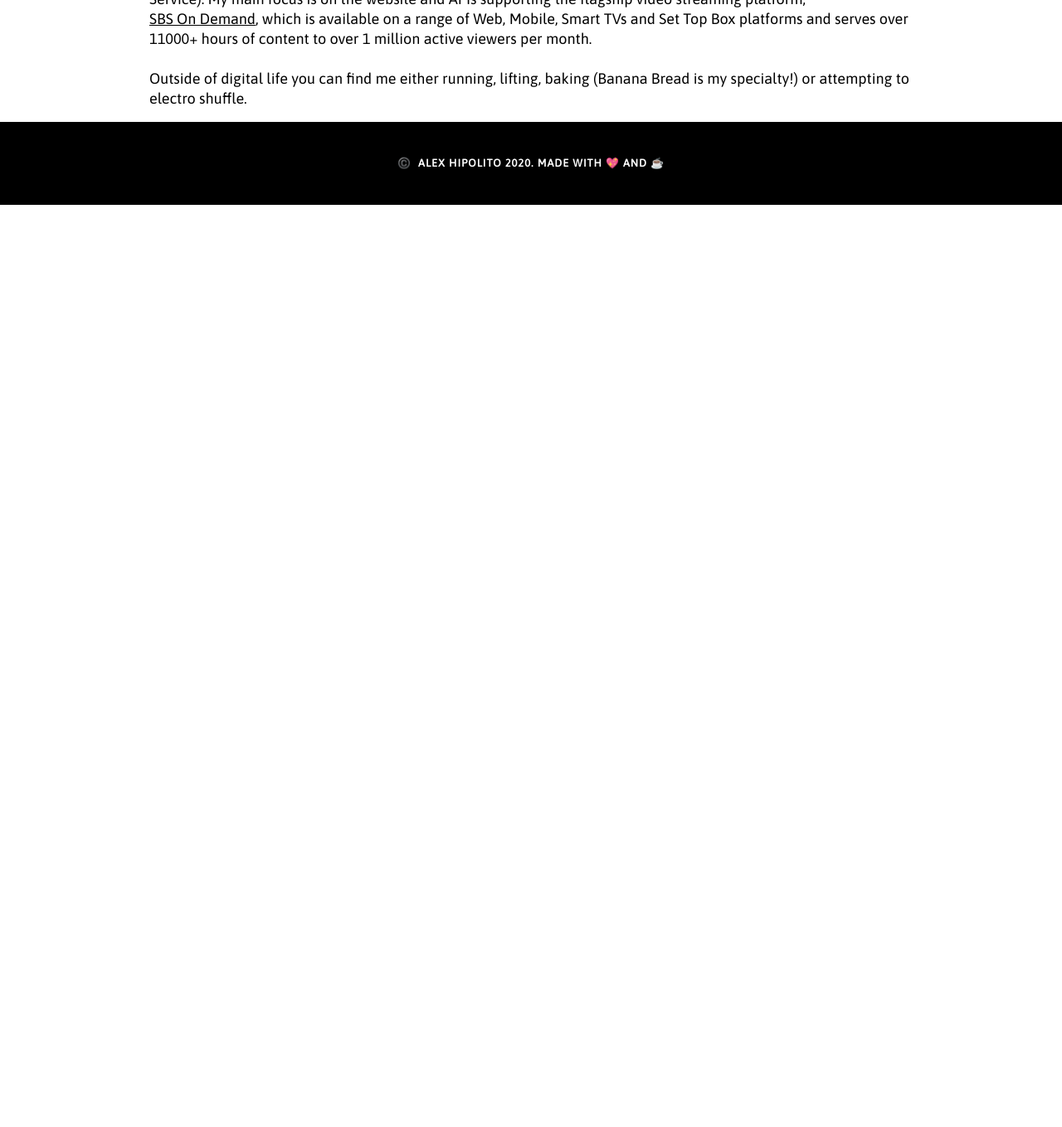
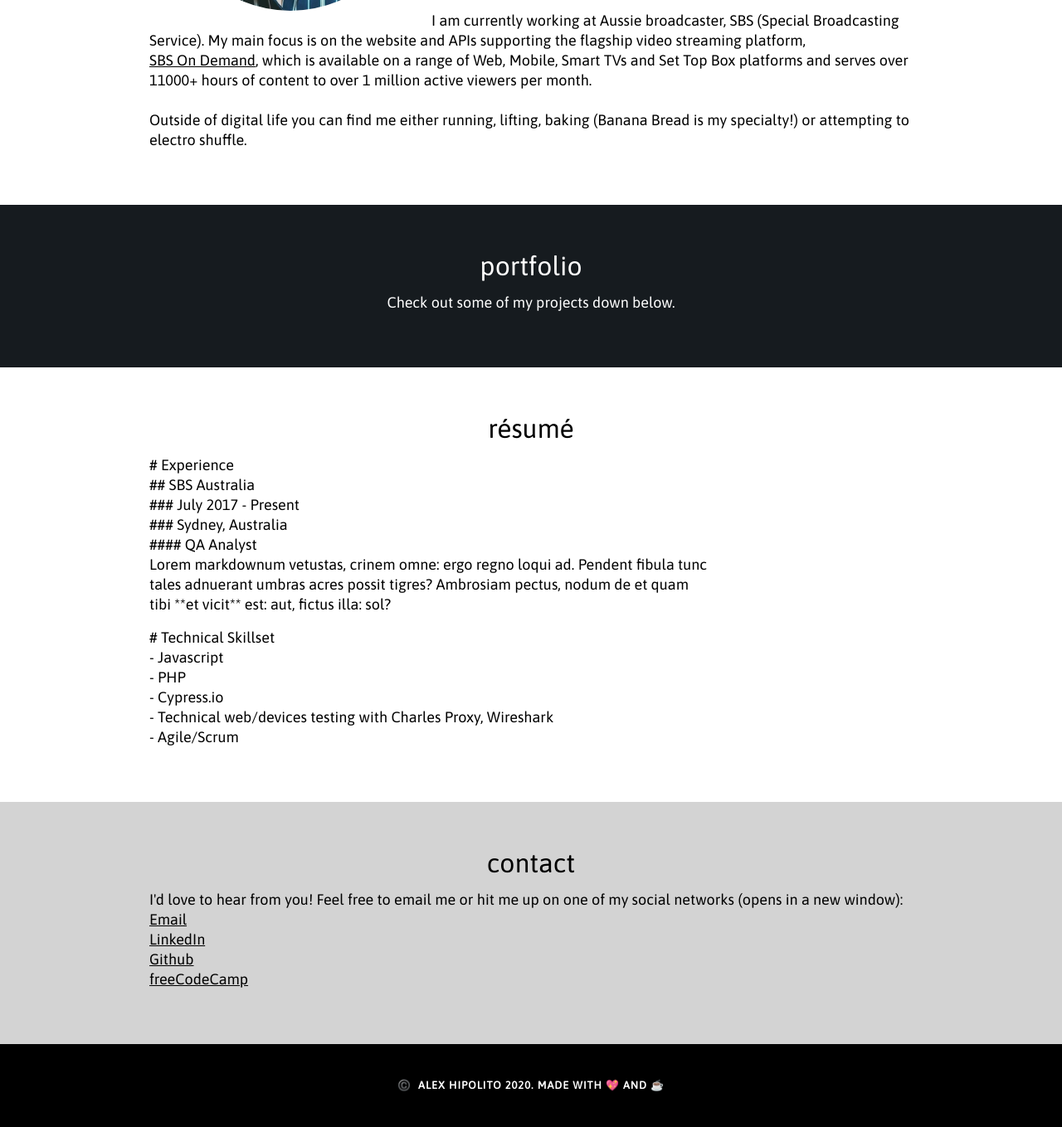
Before and after one commit to alexhippo/alexhippo.github.io, a Gatsby site in the folder alexhippo-portfolio/: page / in a window 1280 px wide. Shown: the part 1021-2380 px from the top of the page at 83% size. Before the commit the page ends 1268 px from the top, so only its background shows below. Built offline with nearby package versions, Linux system fonts and the light colour scheme; Gatsby itself is replaced by a stand-in of ours; a web font is replaced by a local one.

Commit message:
Portfolio component

```diff
--- a/alexhippo-portfolio/src/components/about.js
+++ b/alexhippo-portfolio/src/components/about.js
@@ -46,7 +46,7 @@
     `)
 
     return (
-        <StyledSection id="about">
+        <StyledSection id="about" className="rowComponent">
             <h2 className="subtitle">
                 {frontmatter.about}
             </h2>
--- /dev/null
+++ b/alexhippo-portfolio/src/components/contact.js
@@ -0,0 +1,46 @@
+import React from "react"
+import styled from "styled-components"
+import PropTypes from 'prop-types'
+
+const StyledSection = styled.section`
+    .title {
+        margin-bottom: 0;
+        text-align: center;
+    }
+    .subtitle {
+        margin-top: 0;
+        text-align: center;
+    }
+    a {
+        text-decoration: underline;
+    }
+    .description {
+        width: 100%;
+        float: none;
+        max-width: 62.5rem;
+        margin: 0 auto;
+        padding: 0 2.5rem;
+    }
+`
+
+export const Contact = ({ content }) => {
+    const { frontmatter, rawMarkdownBody } = content
+    const formattedDescription = rawMarkdownBody.split(`\n\n`).map(paragraph => `<p>${paragraph.replace(/\n/g, `<br>`)}</p>`).join(``);
+
+    return (
+        <StyledSection id="contact" className="rowComponent">
+            <h2 className="subtitle">
+                {frontmatter.title}
+            </h2>
+            <div className="description">
+                <p dangerouslySetInnerHTML={{ __html: formattedDescription }} />
+            </div>
+        </StyledSection>
+    )
+}
+
+Contact.propTypes = {
+    content: PropTypes.object,
+}
+
+export default Contact
--- a/alexhippo-portfolio/src/components/globalStyle.js
+++ b/alexhippo-portfolio/src/components/globalStyle.js
@@ -64,10 +64,25 @@
         text-align: center;
         border-color: 5px solid black;
         position: relative;
+        font-family: 'Miriam Libre', sans-serif;
     }
-
     #header {
         background-color: #b98d72;
+    }
+    #portfolio{
+        background-color: #161B1F;
+        color: #fff;
+    }
+    #resume{
+        background-color: #fff;
+        color: #000;
+    }
+    #contact{
+        background-color: #D3D3D3;
+    }
+    .rowComponent{
+        padding-top: 50px;
+        padding-bottom: 50px;
     }
 
 `
--- a/alexhippo-portfolio/src/components/header.js
+++ b/alexhippo-portfolio/src/components/header.js
@@ -24,8 +24,8 @@
       <Navbar.Collapse id="basic-navbar-nav">
         <Nav className="mr-auto">
           <Nav.Link href="#about">about</Nav.Link>
-          <Nav.Link href="#cv">CV</Nav.Link>
           <Nav.Link href="#portfolio">portfolio</Nav.Link>
+          <Nav.Link href="#resume">résumé</Nav.Link>
           <Nav.Link href="#contact">contact</Nav.Link>
         </Nav>
       </Navbar.Collapse>
--- a/alexhippo-portfolio/src/components/hero.js
+++ b/alexhippo-portfolio/src/components/hero.js
@@ -9,13 +9,11 @@
     .title {
         margin-bottom: 0;
         color: white;
+        font-weight: 700;
     }
     .subtitle {
         margin-top: 0;
         color: white;
-    }
-    .highlighted {
-
     }
 `
 
--- /dev/null
+++ b/alexhippo-portfolio/src/components/portfolio.js
@@ -0,0 +1,48 @@
+import React from "react"
+import styled from "styled-components"
+import PropTypes from 'prop-types'
+
+const StyledSection = styled.section`
+    .title {
+        margin-bottom: 0;
+        text-align: center;
+    }
+    .subtitle {
+        margin-top: 0;
+        text-align: center;
+        color: #fff;
+    }
+    a {
+        text-decoration: underline;
+    }
+    .description {
+        width: 100%;
+        float: none;
+        max-width: 62.5rem;
+        margin: 0 auto;
+        padding: 0 2.5rem;
+        text-align: center;
+    }
+`
+
+export const Portfolio = ({ content }) => {
+    const { frontmatter, rawMarkdownBody } = content
+    const formattedDescription = rawMarkdownBody.split(`\n\n`).map(paragraph => `<p>${paragraph.replace(/\n/g, `<br>`)}</p>`).join(``);
+
+    return (
+        <StyledSection id="portfolio" className="rowComponent">
+            <h2 className="subtitle">
+                {frontmatter.title}
+            </h2>
+            <div className="description">
+                <p dangerouslySetInnerHTML={{ __html: formattedDescription }} />
+            </div>
+        </StyledSection>
+    )
+}
+
+Portfolio.propTypes = {
+    content: PropTypes.object,
+}
+
+export default Portfolio
--- /dev/null
+++ b/alexhippo-portfolio/src/components/resume.js
@@ -0,0 +1,46 @@
+import React from "react"
+import styled from "styled-components"
+import PropTypes from 'prop-types'
+
+const StyledSection = styled.section`
+    .title {
+        margin-bottom: 0;
+        text-align: center;
+    }
+    .subtitle {
+        margin-top: 0;
+        text-align: center;
+    }
+    a {
+        text-decoration: underline;
+    }
+    .description {
+        width: 100%;
+        float: none;
+        max-width: 62.5rem;
+        margin: 0 auto;
+        padding: 0 2.5rem;
+    }
+`
+
+export const Resume = ({ content }) => {
+    const { frontmatter, rawMarkdownBody } = content
+    const formattedDescription = rawMarkdownBody.split(`\n\n`).map(paragraph => `<p>${paragraph.replace(/\n/g, `<br>`)}</p>`).join(``);
+
+    return (
+        <StyledSection id="resume" className="rowComponent">
+            <h2 className="subtitle">
+                {frontmatter.title}
+            </h2>
+            <div className="description">
+                <p dangerouslySetInnerHTML={{ __html: formattedDescription }} />
+            </div>
+        </StyledSection>
+    )
+}
+
+Resume.propTypes = {
+    content: PropTypes.object,
+}
+
+export default Resume
--- a/alexhippo-portfolio/src/content/about.md
+++ b/alexhippo-portfolio/src/content/about.md
@@ -1,7 +1,7 @@
 ---
 about: "a little bit about me"
 ---
-I'm an Australian Filipino Web Developer and QA Engineer based in Sydney with over 7 years of experience in coding, testing and delivering core features to apps millions of Australians use everyday.
+I'm an Aussie Filipino Web Developer and QA Engineer based in Sydney with over 7 years of experience in coding, testing and delivering core features to apps millions of Australians use everyday.
 
 My extensive background in Digital, Media and Video Streaming services enables me to understand the problem as well as collaborate with teams to find and implement a high quality solution. I build and maintain end-to-end web and integration test automation suites from scratch, empowering teams to deliver features faster and with confidence. I am also an advocate for Web Accessibility, testing and contributing to code to comply with WCAG AA standards to help ensure that the web is accessible to all. Whenever I have a spare moment, I also code and ship bugfixes.
 
--- /dev/null
+++ b/alexhippo-portfolio/src/content/contact.md
@@ -0,0 +1,8 @@
+---
+title: "contact"
+---
+I'd love to hear from you! Feel free to email me or hit me up on one of my social networks (opens in a new window):
+<a href="mailto:alexheepo@gmail.com" target="_blank">Email</a>
+<a href="https://linkedin.com/alexhippo" target="_blank">LinkedIn</a>
+<a href="https://github.com/alexhippo" target="_blank">Github</a>
+<a href="https://www.freecodecamp.org/alexhippo" target="_blank">freeCodeCamp</a>
--- a/alexhippo-portfolio/src/content/hero.md
+++ b/alexhippo-portfolio/src/content/hero.md
@@ -1,6 +1,6 @@
 ---
 greetings: "Hello, kumusta ka?"
-title: "I'm Alex Hipolito."
+title: "I'm Alex."
 subtitlePrefix: "I "
 subtitleHighlight: "build, test and deliver."
 ---
--- /dev/null
+++ b/alexhippo-portfolio/src/content/portfolio.md
@@ -0,0 +1,4 @@
+---
+title: "portfolio"
+---
+Check out some of my projects down below.
--- /dev/null
+++ b/alexhippo-portfolio/src/content/resume.md
@@ -0,0 +1,19 @@
+---
+title: "résumé"
+cvlink: "Download my CV"
+---
+# Experience
+## SBS Australia
+### July 2017 - Present
+### Sydney, Australia
+#### QA Analyst
+Lorem markdownum vetustas, crinem omne: ergo regno loqui ad. Pendent fibula tunc
+tales adnuerant umbras acres possit tigres? Ambrosiam pectus, nodum de et quam
+tibi **et vicit** est: aut, fictus illa: sol?
+
+# Technical Skillset
+- Javascript
+- PHP
+- Cypress.io
+- Technical web/devices testing with Charles Proxy, Wireshark
+- Agile/Scrum
--- a/alexhippo-portfolio/src/pages/index.js
+++ b/alexhippo-portfolio/src/pages/index.js
@@ -5,6 +5,9 @@
 import Layout from "../components/layout"
 import Hero from "../components/hero"
 import About from "../components/about"
+import Portfolio from "../components/portfolio"
+import Resume from "../components/resume"
+import Contact from "../components/contact"
 
 import 'bootstrap/dist/css/bootstrap.min.css';
 
@@ -14,6 +17,9 @@
     <Layout>
       <Hero content={data.hero.edges[0].node} />
       <About content={data.about.edges[0].node} />
+      <Portfolio content={data.portfolio.edges[0].node} />
+      <Resume content={data.resume.edges[0].node} />
+      <Contact content={data.contact.edges[0].node} />
     </Layout>
   )
 }
@@ -26,7 +32,7 @@
 
 export const query = graphql`
 {
-  hero: allMarkdownRemark(filter: {frontmatter: {title: {eq: "I'm Alex Hipolito."}}}) {
+  hero: allMarkdownRemark(filter: {frontmatter: {title: {eq: "I'm Alex."}}}) {
     edges {
       node {
         frontmatter {
@@ -48,5 +54,35 @@
       }
     }
   }
+  portfolio: allMarkdownRemark(filter: {frontmatter: {title: {eq: "portfolio"}}}) {
+    edges {
+      node {
+        frontmatter {
+          title
+        }
+        rawMarkdownBody
+      }
+    }
+  }
+  resume: allMarkdownRemark(filter: {frontmatter: {title: {eq: "résumé"}}}) {
+    edges {
+      node {
+        frontmatter {
+          title
+        }
+        rawMarkdownBody
+      }
+    }
+  }
+  contact: allMarkdownRemark(filter: {frontmatter: {title: {eq: "contact"}}}) {
+    edges {
+      node {
+        frontmatter {
+          title
+        }
+        rawMarkdownBody
+      }
+    }
+  }
 }
 `
```
Also changed, not shown: alexhippo-portfolio/src/components/__tests__/portfolio.spec.js (added, +13 -0 lines), 2 other files.
